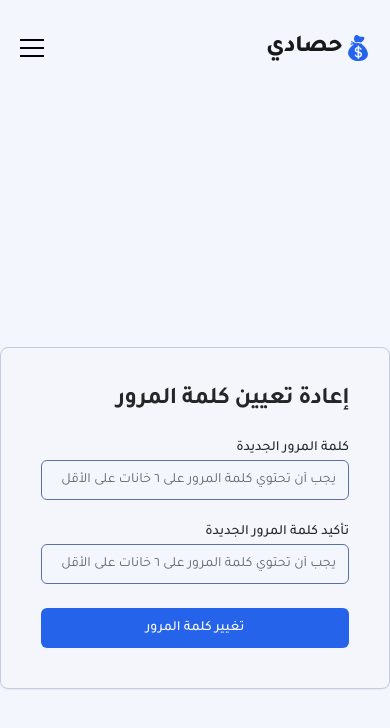
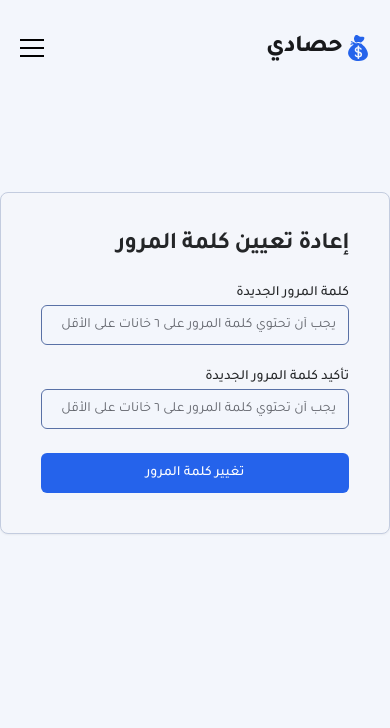
Before and after one commit to HassanAlabdulal/Hasady, a Next.js app: page /reset-password in a window 390 px wide. Shown: the top 728 px of the page. Built offline with nearby package versions, Linux system fonts and the light colour scheme.

Commit message:
enhance: adjust margins in small screens

```diff
--- a/app/forgot-password/page.tsx
+++ b/app/forgot-password/page.tsx
@@ -47,7 +47,7 @@ export default function ForgotPassword() {
   };
 
   return (
-    <div className="flex items-center justify-center h-screen">
+    <div className="flex md:items-center items-start mt-24 justify-center h-screen">
       <Card className="w-full max-w-md p-4">
         <CardHeader>
           <CardTitle>استعادة كلمة المرور</CardTitle>
--- a/app/reset-password/page.tsx
+++ b/app/reset-password/page.tsx
@@ -72,7 +72,7 @@ export default function ResetPassword() {
   };
 
   return (
-    <div className="flex items-center justify-center h-screen">
+    <div className="flex md:items-center items-start mt-24 justify-center h-screen">
       <Card className="w-full max-w-md p-4">
         <CardHeader>
           <CardTitle>إعادة تعيين كلمة المرور</CardTitle>
```
